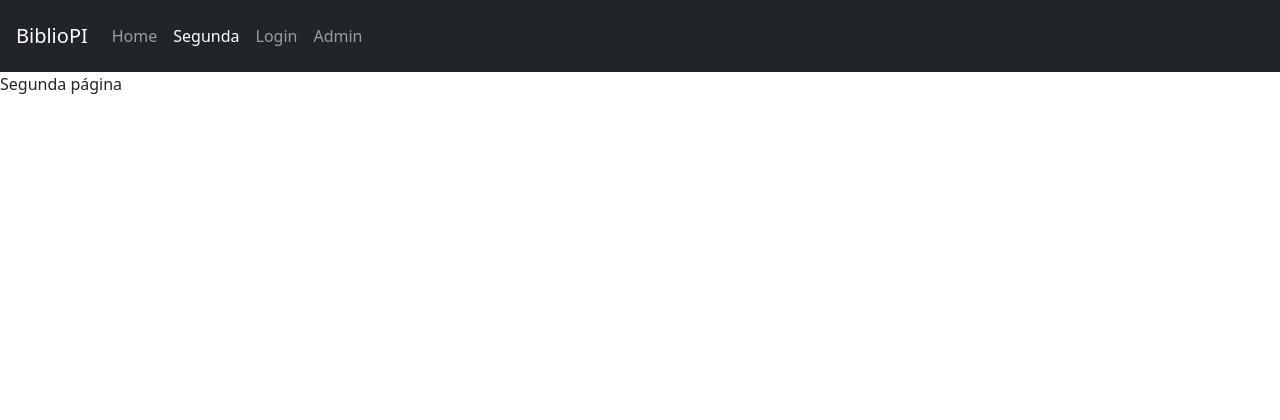
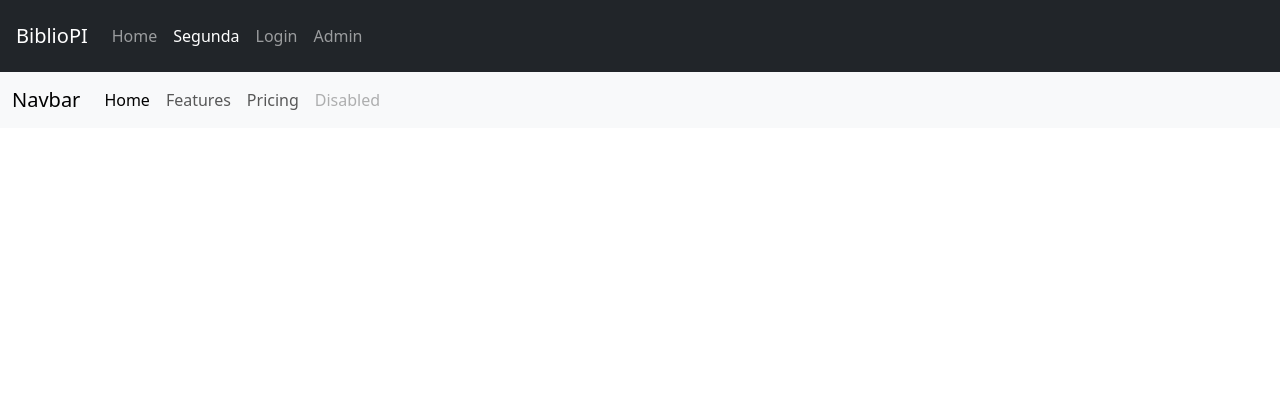
Before and after one commit to Smoothoperatooor/BiblioPI---INFO-G, a Django app: page /segunda/ in a window 1280 px wide. Shown: the top 420 px of the page. Run offline with Django 5.2, Linux system fonts and the light colour scheme.

Commit message:
Add files via upload

```diff
--- a/app/templates/index.html
+++ b/app/templates/index.html
@@ -2,7 +2,7 @@
 
 {% block content %}
 
-<div class="container my-5 shadow-lg p-3 bg-white rounded" style="height: 500px;">
+<div class="container my-5 shadow-lg p-2 bg-white rounded" style="height: 700px;">
     <nav class="navbar navbar-light bg-light p-3">
         <a class="navbar-brand">Trabalhos</a>
         <form class="d-flex">
@@ -10,7 +10,7 @@
             <button class="btn btn-outline-success" type="submit">Filtrar</button>
         </form>
     </nav>
-    <div class="overflow-y-auto" style="height: 80%;">
+    <div class="overflow-y-auto" style="height: 90%;">
         <div class="row p-3">
         {% for arquivos in arquivos %}
             <div class="col-sm-4 p-3">
--- a/app/templates/segunda.html
+++ b/app/templates/segunda.html
@@ -2,6 +2,29 @@
 
 {% block content %}
 
-Segunda página
+    <nav class="navbar sticky-top navbar-expand-lg bg-body-tertiary">
+        <div class="container-fluid">
+        <a class="navbar-brand" href="#">Navbar</a>
+        <button class="navbar-toggler" type="button" data-bs-toggle="collapse" data-bs-target="#navbarNav" aria-controls="navbarNav" aria-expanded="false" aria-label="Toggle navigation">
+            <span class="navbar-toggler-icon"></span>
+        </button>
+        <div class="collapse navbar-collapse" id="navbarNav">
+            <ul class="navbar-nav">
+            <li class="nav-item">
+                <a class="nav-link active" aria-current="page" href="#">Home</a>
+            </li>
+            <li class="nav-item">
+                <a class="nav-link" href="#">Features</a>
+            </li>
+            <li class="nav-item">
+                <a class="nav-link" href="#">Pricing</a>
+            </li>
+            <li class="nav-item">
+                <a class="nav-link disabled" aria-disabled="true">Disabled</a>
+            </li>
+            </ul>
+        </div>
+        </div>
+    </nav>
 
 {% endblock %}
```
Also changed, not shown: app/templates/cadastro.html (+15 -13 lines), app/templates/login.html (+6 -3 lines), db.sqlite3.
